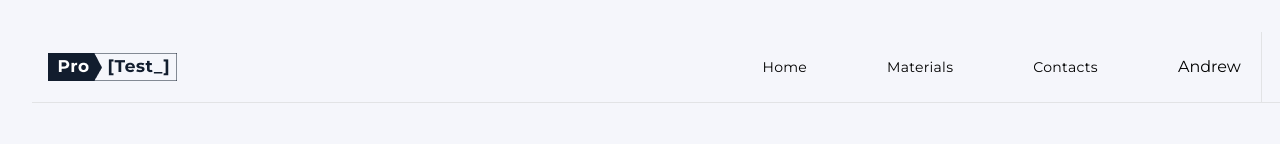
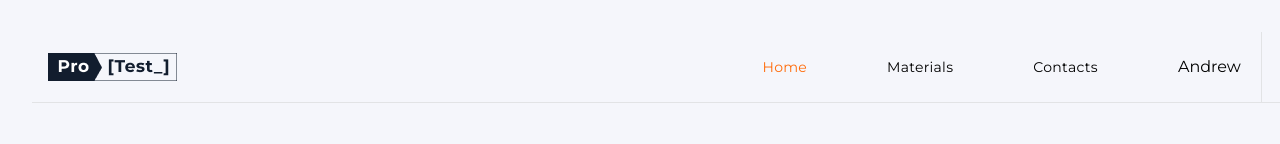
Before and after one commit to kiianskii/qa-testing-pet-project, a React (Vite) app: page /test in a window 1280 px wide. In both pictures the pointer is over the link "Home". Shown: the top 144 px of the page. Built offline with nearby package versions, Linux system fonts and the light colour scheme.

Commit message:
fixed style

```diff
--- a/src/index.css
+++ b/src/index.css
@@ -104,6 +104,12 @@ html {
   font-size: 14px;
   line-height: 16px; /* 114.286% */
   letter-spacing: 0.28px;
+  transition: all ease 200ms;
+
+  &:hover,
+  &:focus {
+    color: #ff6b09;
+  }
 }
 
 .active::after {
--- a/src/pages/TestPage/TestPage.module.css
+++ b/src/pages/TestPage/TestPage.module.css
@@ -38,7 +38,8 @@
 
   transition: all ease 200ms;
 
-  &:hover {
+  &:hover,
+  &:focus {
     background-color: #fff;
     color: #000;
   }
@@ -74,7 +75,8 @@
 
   transition: all ease 200ms;
 
-  &:hover {
+  &:hover,
+  &:focus {
     background-color: #ff6b09;
     color: #fff;
     .arrow {
```
